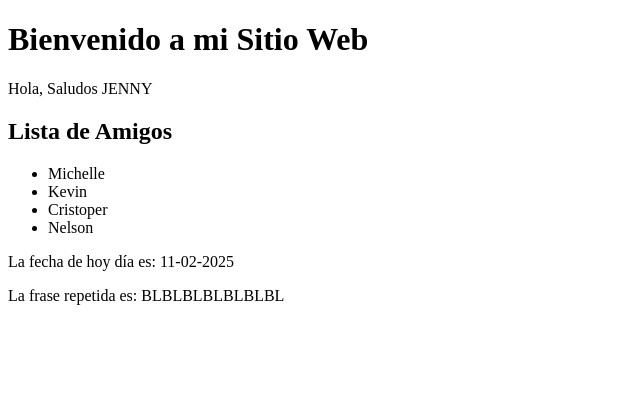
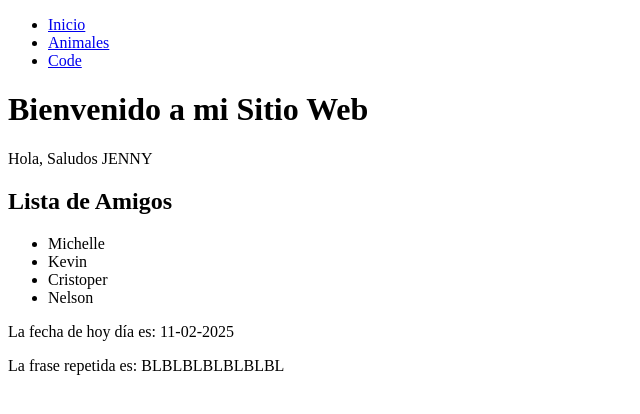
Before and after one commit to BryanCachimuel/Ruta_de_Aprendizaje_de_Python, a Flask app: page / in a window 1280 px wide. Shown: the top 414 px of the page, without its empty margins (0-640 px from the left). Run offline with Flask 3, Linux system fonts and the light colour scheme.

Commit message:
Agregando las urls creadas con url_for dentro de la plantilla base para poder tener estas urls en todas las vistas del proyecto

```diff
--- a/Flask/my-app/templates/base.html
+++ b/Flask/my-app/templates/base.html
@@ -7,6 +7,14 @@
     <title>Mi Sitio Web - {% block title %}{% endblock %}</title>
   </head>
   <body>
+    <nav>
+      <ul>
+        <!-- manda a llamar a todas los urñs que hemos creado en hello.py mediante el uso de url_for y con ello se puede navegar entre plantillas -->
+        <li><a href="{{ url_for('index') }}">Inicio</a></li>
+        <li><a href="{{ url_for('animales') }}">Animales</a></li>
+        <li><a href="{{ url_for('code', code='print(code)') }}">Code</a></li>
+      </ul>
+    </nav>
     <!-- se crea otro bloque de contenido -->
     {% block content %} {% endblock %}
   </body>
```
